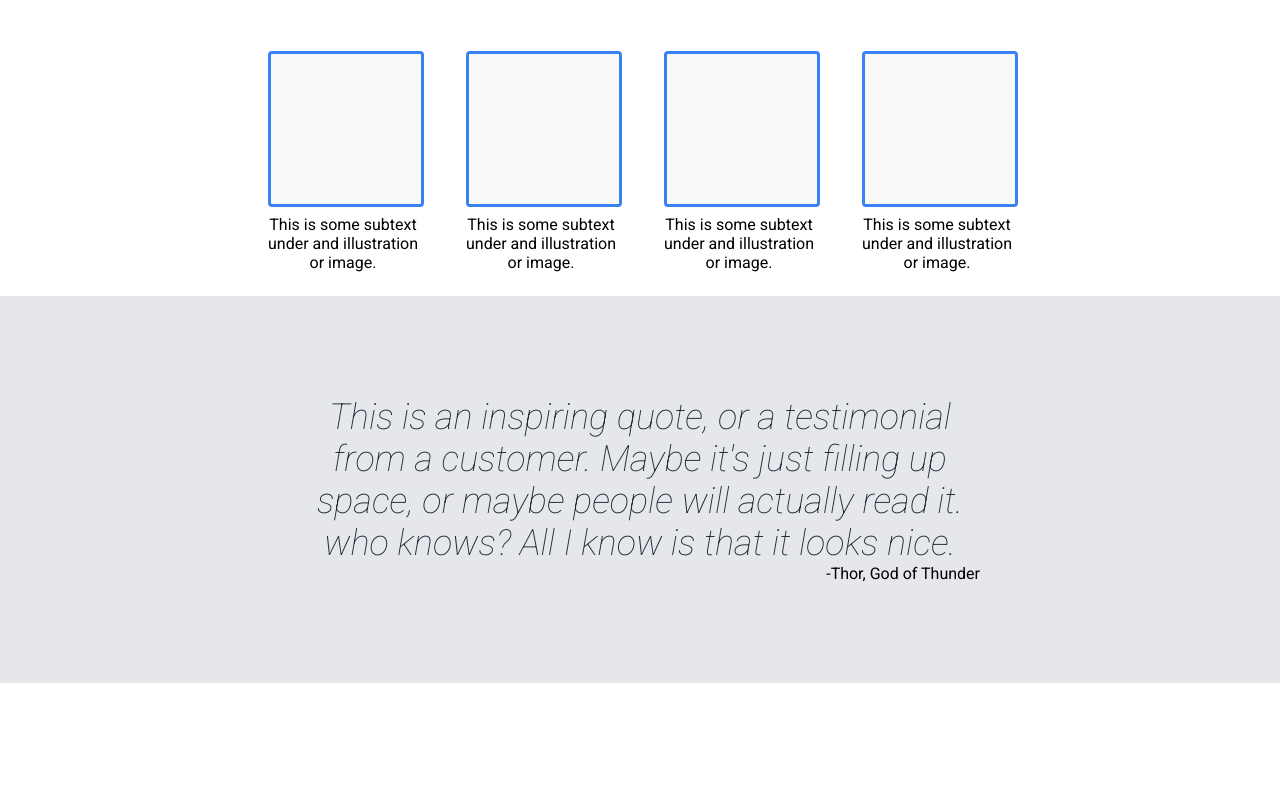
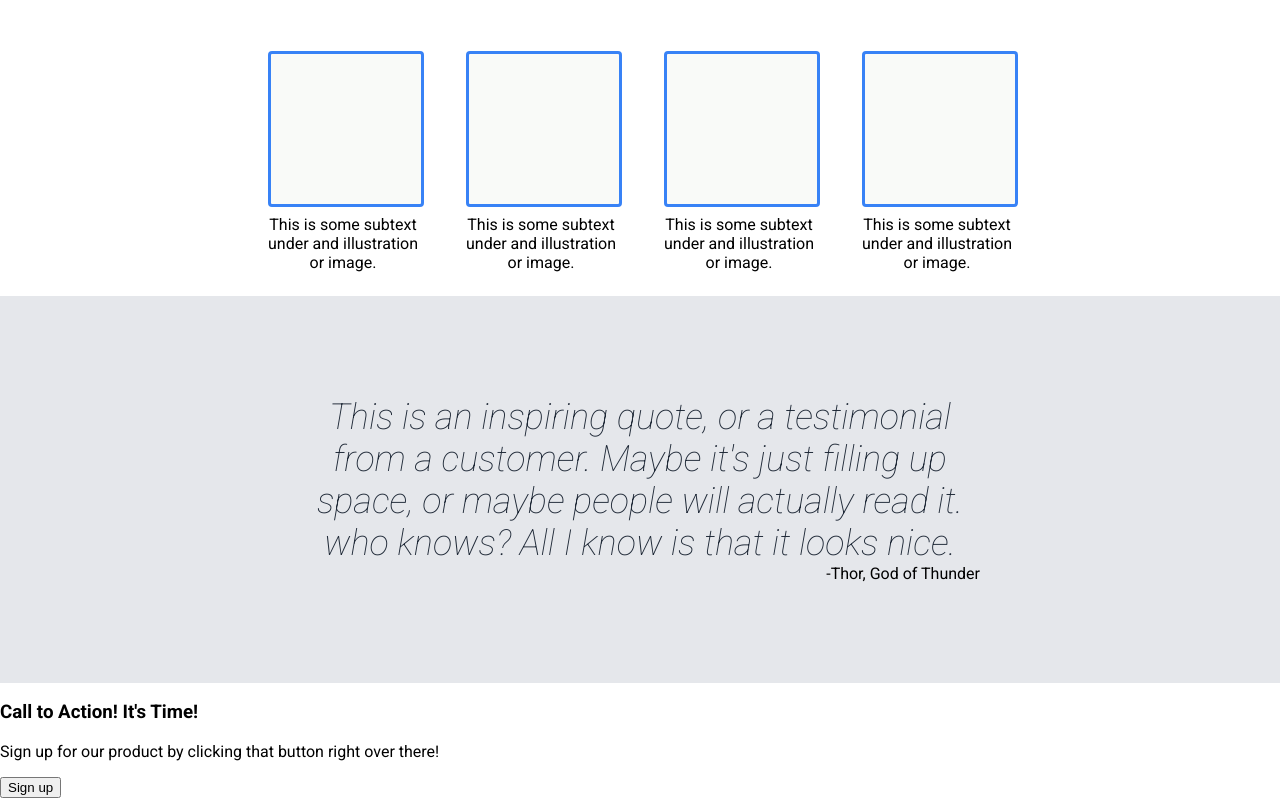
Before and after one commit to louhitar/project-landing-page, a plain HTML site: page index.html in a window 1280 px wide. Shown: the part 475-1273 px from the top of the page. Before the commit the page ends 1158 px from the top, so only its background shows below. Drawn offline with Linux system fonts and the light colour scheme.

Commit message:
Create html elements for call to action section

```diff
--- a/index.html
+++ b/index.html
@@ -66,5 +66,15 @@
         </p>
         <p id="quote-credit">-Thor, God of Thunder</p>
     </div>
+
+    <div class="call-to-action">
+        <div class="cta-text">
+            <h3>Call to Action! It's Time!</h3>
+            <p>Sign up for our product by clicking that button right over there!</p>
+        </div>
+        <div class="cta-button">
+            <button>Sign up</button>
+        </div>
+    </div>
 </body>
 </html>
```
